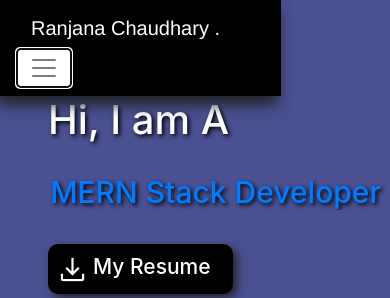
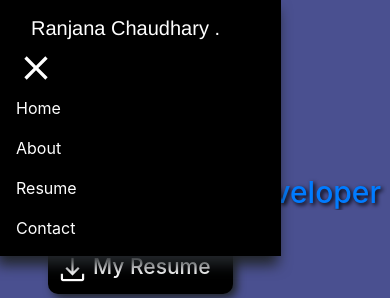
Before and after one commit to ranjana980/my-porfolio, a React (Create React App) app: page / in a window 390 px wide. Both pictures are taken after a click on the button "Toggle navigation". Shown: the top 298 px of the page. Built offline with nearby package versions, Linux system fonts and the light colour scheme.

Commit message:
toggler changes

```diff
--- a/src/Components/Navbar.js
+++ b/src/Components/Navbar.js
@@ -1,4 +1,8 @@
+import { useState } from "react";
+import CloseIcon from '@material-ui/icons/Close';
+
 export default function Navbar(props) {
+    const [display,setDisplay]=useState("none")
     const handleClick = (type) => {
         console.log('clicked')
         if (type == 'Home') {
@@ -21,10 +25,13 @@ export default function Navbar(props) {
         <nav className="navbar navbar-expand-lg navbar-light bg-skyblue">
             <div className="d-flex container">
                 <div className="Name_title d-flex justify-content-end"><a className="navbar-brand " href="#">Ranjana Chaudhary .</a></div>
-                <button className="navbar-toggler" type="button" data-toggle="collapse" data-target="#navbarNavDropdown" aria-controls="navbarNavDropdown" aria-expanded="false" aria-label="Toggle navigation">
+                {display=="none"? <button onClick={()=>
+                    setDisplay("block")} className="navbar-toggler" type="button" data-toggle="collapse" data-target="#navbarNavDropdown" aria-controls="navbarNavDropdown" aria-expanded="false" aria-label="Toggle navigation">
                     <span className="navbar-toggler-icon"></span>
-                </button>
-                <div className="collapse navbar-collapse justify-content-end" id="navbarNavDropdown">
+                </button>:<CloseIcon style={{color:'white',fontSize:'40px',position:'relaative',right:'20px'}} onClick={()=>
+                    setDisplay("none")}/>}
+
+                <div style={{display:display}} className="collapse navbar-collapse justify-content-end" id="navbarNavDropdown">
                     <ul className="navbar-nav">
                         <li className="nav-item">
                             <a className="nav-link" onClick={() => handleClick('Home')}>Home </a>
@@ -35,10 +42,6 @@ export default function Navbar(props) {
                         <li className="nav-item">
                             <a className="nav-link" onClick={() => handleClick('Portfolio')}>Resume</a>
                         </li>
-
-                        {/* <li className="nav-item ">
-                            <a className="nav-link" onClick={() => handleClick('Blog')}>Blog</a>
-                        </li> */}
                         <li className="nav-item ">
                             <a className="nav-link" onClick={() => handleClick('Contact')}>Contact</a>
                         </li>
```
